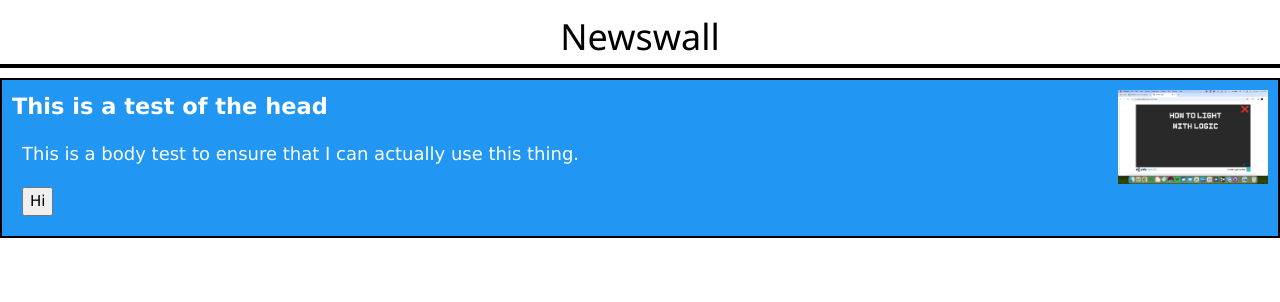
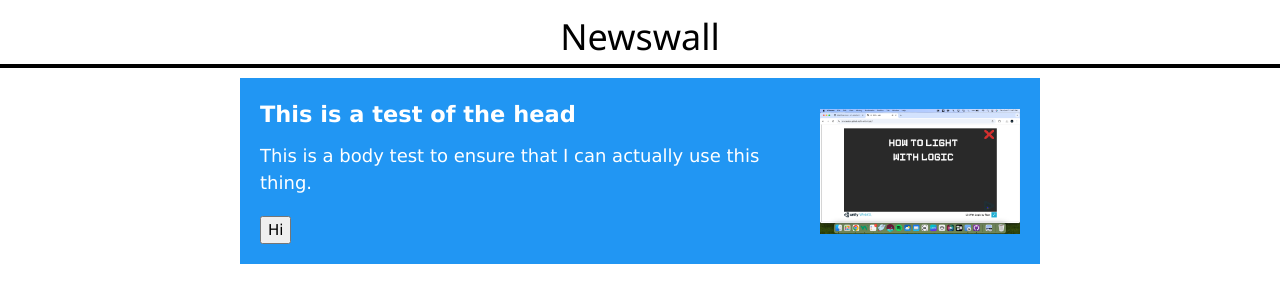
Before and after one commit to Jri-creator/Dynamic_Newswall, a plain HTML site: page index.html in a window 1280 px wide. Drawn offline with Linux system fonts and the light colour scheme.

Commit message:
Update index.html

```diff
--- a/index.html
+++ b/index.html
@@ -5,7 +5,7 @@
   <meta name="viewport" content="width=device-width, initial-scale=1.0">
   <title>Newswall</title>
   <link rel="stylesheet" href="./w3.css">
-  <style>
+  <!--<style>
     /* Newswall styling */
     #newswall {
       position: relative;
@@ -38,6 +38,44 @@
       right: 10px;
       max-width: 150px;
     }
+  </style> -->
+  <style>
+    #newswall {
+  display: flex;
+  align-items: center;
+  padding: 20px;
+  max-width: 800px;
+  margin: auto;
+}
+
+.content-container {
+  flex: 1;
+  padding-right: 20px;
+}
+
+.slide-header {
+  font-size: 1.5em;
+  font-weight: bold;
+  margin-bottom: 10px;
+}
+
+.slide-body {
+  font-size: 1.2em;
+  margin-bottom: 20px;
+  overflow-wrap: break-word;
+}
+
+.slide-buttons {
+  margin-top: 20px;
+}
+
+.slide-image {
+  max-width: 200px;
+  height: auto;
+  flex-shrink: 0; /* Prevent image from shrinking */
+  margin-left: 20px; /* Space between text and image */
+}
+
   </style>
 </head>
 <body>
```
